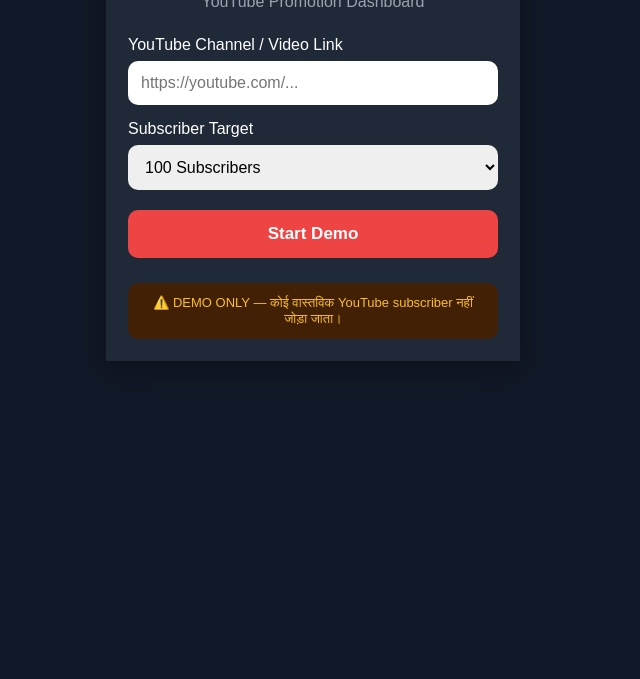
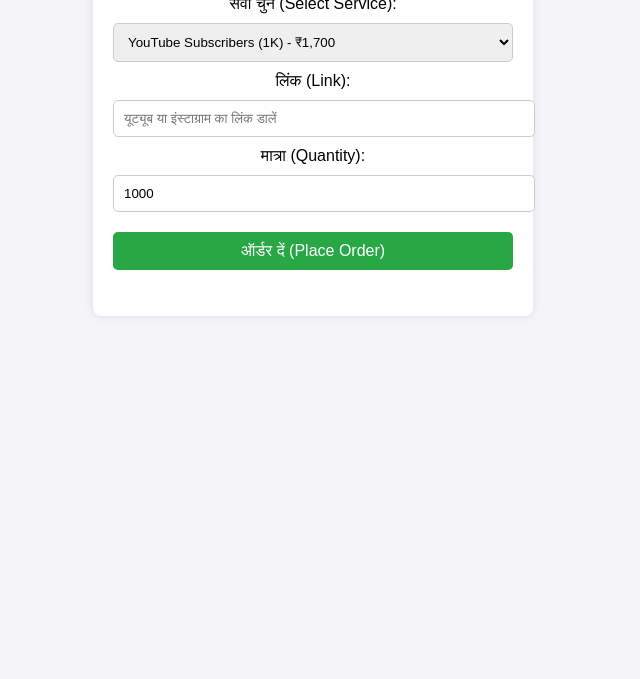
Before and after one commit to kkuvagaming-sketch/my-dream-journey, a plain HTML site: page index.html in a window 1280 px wide. Shown: the part 121-800 px from the top of the page, without its empty margins (327-967 px from the left). Drawn offline with Linux system fonts and the light colour scheme.

Commit message:
Update index.html

```diff
--- a/index.html
+++ b/index.html
@@ -3,207 +3,73 @@
 <head>
     <meta charset="UTF-8">
     <meta name="viewport" content="width=device-width, initial-scale=1.0">
-<title>Subscriber Booster - Demo</title>
-
+    <title>My Dream Journey - SMM Panel</title>
     <style>
-* {
-  box-sizing: border-box;
-}
-
-body {
-  margin: 0;
-  font-family: Arial, sans-serif;
-  background: #111827;
-  color: white;
-}
-
-.container {
-  max-width: 450px;
-  margin: auto;
-  padding: 25px 18px;
-}
-
-.card {
-  background: #1f2937;
-  padding: 22px;vl
-  border-radius: 18px;
-  box-shadow: 0 10px 30px rgba(0,0,0,.3);
-}
-
-h1 {
-  text-align: center;
-  margin-bottom: 8px;
-}
-
-.subtitle {
-  text-align: center;
-  color: #9ca3af;
-  margin-bottom: 25px;
-}
-
-label {
-  display: block;
-  margin: 15px 0 7px;
-}
-
-input, select {
-  width: 100%;
-  padding: 13px;
-  border: 0;
-  border-radius: 10px;
-  font-size: 16px;
-}
-
-button {
-  width: 100%;
-  margin-top: 20px;
-  padding: 14px;
-  border: 0;
-  border-radius: 10px;
-  background: #ef4444;
-  color: white;
-  font-size: 17px;
-  font-weight: bold;
-}
-
-button:disabled {
-  opacity: .6;
-}
-
-.progress-box {
-  margin-top: 25px;
-  display: none;
-}
-
-.progress {
-  width: 100%;
-  height: 15px;
-  background: #374151;
-  border-radius: 20px;
-  overflow: hidden;
-}
-
-.bar {
-  width: 0%;
-  height: 100%;
-  background: #22c55e;
-  transition: width .2s;
-}
-
-.stats {
-  display: flex;
-  justify-content: space-between;
-  margin-top: 12px;
-}
-
-.demo {
-  margin-top: 25px;
-  padding: 12px;
-  background: #422006;
-  color: #fbbf24;
-  border-radius: 10px;
-  text-align: center;
-  font-size: 13px;
-}
+        body { font-family: Arial, sans-serif; background: #f4f4f9; padding: 20px; text-align: center; }
+        .form-container { background: white; max-width: 400px; margin: auto; padding: 20px; border-radius: 8px; box-shadow: 0px 0px 10px rgba(0,0,0,0.1); }
+        select, input, button { width: 100%; padding: 10px; margin: 10px 0; border: 1px solid #ccc; border-radius: 5px; }
+        button { background: #28a745; color: white; font-size: 16px; border: none; cursor: pointer; }
+        button:hover { background: #218838; }
     </style>
 </head>
-
 <body>
 
-<div class="container">
-  <div class="card">
-
-    <h1>🚀 Subscriber Booster</h1>
-
-    <div class="subtitle">
-      YouTube Promotion Dashboard
-    </div>
-
-    <label>YouTube Channel / Video Link</label>
-    <input
-      id="youtubeLink"
-      type="url"
-      placeholder="https://youtube.com/..."
-    >
-
-    <label>Subscriber Target</label>
-    <select id="target">
-      <option value="100">100 Subscribers</option>
-      <option value="500">500 Subscribers</option>
-      <option value="1000">1,000 Subscribers</option>
+    <div class="form-container">
+        <h2>SMM Panel Order</h2>
+        <form id="orderForm">
+            <label for="service">सेवा चुनें (Select Service):</label>
+            <select id="service" required>
+                <option value="9599">YouTube Subscribers (1K) - ₹1,700</option>
+                <option value="7183">YouTube Likes (1K) - ₹150</option>
+                <option value="8533">YouTube Views (1K) - ₹150</option>
+                <option value="11135">Instagram Video Views (1K) - ₹150</option>
             </select>
 
-    <button id="startBtn" onclick="startDemo()">
-      Start Demo
-    </button>
+            <label for="link">लिंक (Link):</label>
+            <input type="text" id="link" placeholder="यूट्यूब या इंस्टाग्राम का लिंक डालें" required />
 
-    <div class="progress-box" id="progressBox">
+            <label for="quantity">मात्रा (Quantity):</label>
+            <input type="number" id="quantity" value="1000" min="100" required />
 
-      <div class="stats">
-        <span>Progress</span>
-        <strong id="count">0 / 1000</strong>
-      </div>
-
-      <div class="progress">
-        <div class="bar" id="bar"></div>
-      </div>
-
-      <p id="status">Demo शुरू हो रहा है...</p>
-
-    </div>
-
-    <div class="demo">
-      ⚠️ DEMO ONLY — कोई वास्तविक YouTube subscriber नहीं जोड़ा जाता।
-    </div>
-
-  </div>
+            <button type="submit">ऑर्डर दें (Place Order)</button>
+        </form>
+        <p id="statusMsg" style="margin-top: 15px; font-weight: bold;"></p>
     </div>
 
     <script>
+        document.getElementById('orderForm').addEventListener('submit', async (e) => {
+            e.preventDefault();
+            const msg = document.getElementById('statusMsg');
+            msg.style.color = "blue";
+            msg.innerText = "ऑर्डर भेजा जा रहा है...";
 
-function startDemo() {
+            const payload = {
+                service: document.getElementById('service').value,
+                link: document.getElementById('link').value,
+                quantity: document.getElementById('quantity').value
+            };
 
-  const link = document.getElementById("youtubeLink").value.trim();
-  const target = Number(document.getElementById("target").value);
+            try {
+                const res = await fetch('/create-order', {
+                    method: 'POST',
+                    headers: { 'Content-Type': 'application/json' },
+                    body: JSON.stringify(payload)
+                });
 
-  if (!link) {
-    alert("पहले YouTube लिंक डालें!");
-    return;
+                const result = await res.json();
+                if (result.success) {
+                    msg.style.color = "green";
+                    msg.innerText = "ऑर्डर सफलतापूर्वक सबमिट हो गया!";
+                } else {
+                    msg.style.color = "red";
+                    msg.innerText = "ऑर्डर फेल हो गया: " + (result.error || "त्रुटि");
                 }
+            } catch (err) {
+                msg.style.color = "red";
+                msg.innerText = "कनेक्शन एरर!";
+            }
+        });
+    </script>
 
-  const button = document.getElementById("startBtn");
-  const box = document.getElementById("progressBox");
-  const bar = document.getElementById("bar");
-  const count = document.getElementById("count");
-  const status = document.getElementById("status");
-
-  button.disabled = true;
-  box.style.display = "block";
-
-  let current = 0;
-
-  const timer = setInterval(() => {
-
-    current += Math.ceil(target / 100);
-
-    if (current >= target) {
-      current = target;
-      clearInterval(timer);
-
-      status.innerText =
-        "✅ Demo पूरा हुआ — यह केवल simulated result है।";
-
-      button.disabled = false;
-      button.innerText = "Run Demo Again";
-    } else {
-      status.innerText =
-        "⏳ Demo progress चल रहा है...";
-    }
-
-    const percentage = (current / target) * 100;
-
-    bar.style.width = percentage + "%";
-    count.innerText =
-      current.toLocaleString() +
-      " / " +
-      target.toLocaleString
+</body>
+</html>
```
Lines whose indentation alone changed are shown as unchanged.
